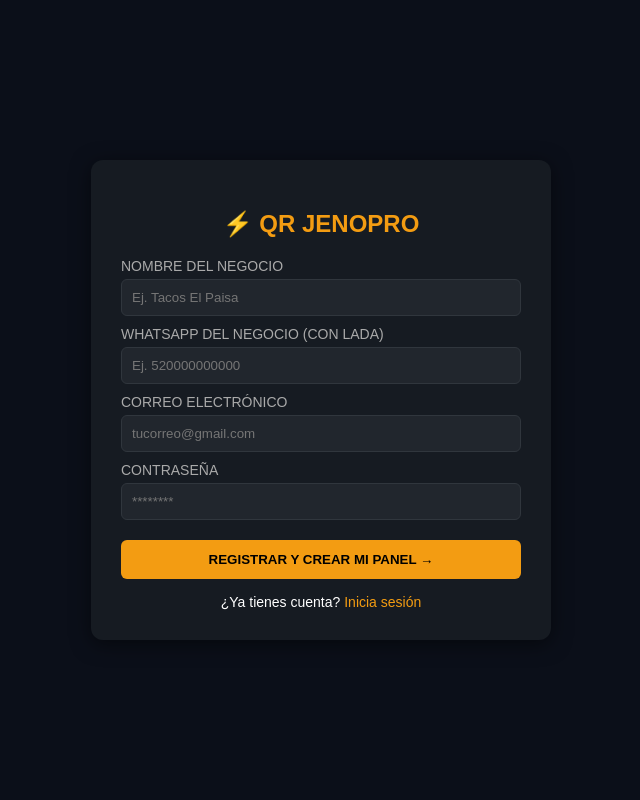
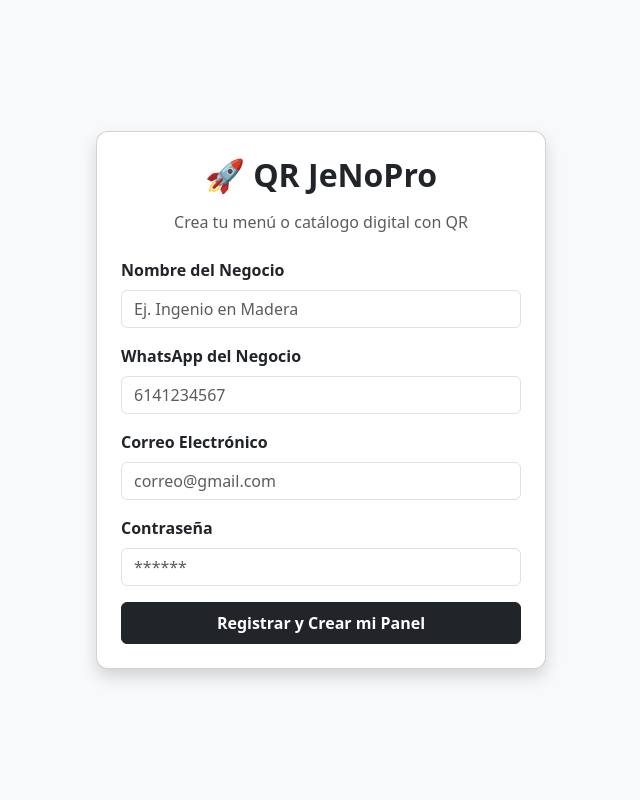
Before and after one commit to Jensau7/qr-expres-jenopro, a Flask app: page /registro in a window 1280 px wide. Shown: the whole page, without its empty margins (319-959 px from the left). Run offline with Flask 3, Linux system fonts and the light colour scheme.

Commit message:
Update registro.html

```diff
--- a/templates/registro.html
+++ b/templates/registro.html
@@ -3,99 +3,33 @@
 <head>
     <meta charset="UTF-8">
     <meta name="viewport" content="width=device-width, initial-scale=1.0">
-    <title>Registro | QR JeNoPro</title>
-    <style>
-        body {
-            font-family: Arial, sans-serif;
-            background-color: #0b0f19;
-            color: #fff;
-            display: flex;
-            justify-content: center;
-            align-items: center;
-            min-height: 100vh;
-            margin: 0;
-        }
-        .card {
-            background: #161b22;
-            padding: 30px;
-            border-radius: 12px;
-            box-shadow: 0 4px 20px rgba(0,0,0,0.5);
-            width: 100%;
-            max-width: 400px;
-        }
-        h2 { text-align: center; color: #f39c12; margin-bottom: 20px; }
-        .alert {
-            background: #721c24;
-            color: #f8d7da;
-            padding: 10px;
-            border-radius: 6px;
-            margin-bottom: 15px;
-            text-align: center;
-            font-size: 14px;
-        }
-        label { font-size: 14px; color: #aaa; display: block; margin-top: 10px; }
-        input {
-            width: 100%;
-            padding: 10px;
-            margin-top: 5px;
-            background: #21262d;
-            border: 1px solid #30363d;
-            border-radius: 6px;
-            color: #fff;
-            box-sizing: border-box;
-        }
-        button {
-            width: 100%;
-            background: #f39c12;
-            color: #000;
-            border: none;
-            padding: 12px;
-            font-weight: bold;
-            border-radius: 6px;
-            cursor: pointer;
-            margin-top: 20px;
-            transition: background 0.3s;
-        }
-        button:hover { background: #d68910; }
-        .link {
-            text-align: center;
-            margin-top: 15px;
-            font-size: 14px;
-        }
-        .link a { color: #f39c12; text-decoration: none; }
-    </style>
+    <title>Registro - QR JeNoPro</title>
+    <link href="https://cdn.jsdelivr.net/npm/bootstrap@5.3.0/dist/css/bootstrap.min.css" rel="stylesheet">
 </head>
-<body>
-    <div class="card">
-        <h2>⚡ QR JENOPRO</h2>
-
-        {% with messages = get_flashed_messages(with_categories=true) %}
-            {% if messages %}
-                {% for category, message in messages %}
-                    <div class="alert">{{ message }}</div>
-                {% endfor %}
-            {% endif %}
-        {% endwith %}
+<body class="bg-light d-flex align-items-center justify-content-center" style="min-height: 100vh;">
+    <div class="card shadow p-4" style="width: 100%; max-width: 450px; border-radius: 12px;">
+        <h2 class="text-center fw-bold mb-3">🚀 QR JeNoPro</h2>
+        <p class="text-center text-muted mb-4">Crea tu menú o catálogo digital con QR</p>
 
         <form action="/registro" method="POST">
-            <label>NOMBRE DEL NEGOCIO</label>
-            <input type="text" name="nombre" placeholder="Ej. Tacos El Paisa" required>
-
-            <label>WHATSAPP DEL NEGOCIO (CON LADA)</label>
-            <input type="text" name="telefono" placeholder="Ej. 520000000000" required>
-
-            <label>CORREO ELECTRÓNICO</label>
-            <input type="email" name="email" placeholder="tucorreo@gmail.com" required>
-
-            <label>CONTRASEÑA</label>
-            <input type="password" name="password" placeholder="********" required>
-
-            <button type="submit">REGISTRAR Y CREAR MI PANEL →</button>
+            <div class="mb-3">
+                <label class="form-label fw-bold">Nombre del Negocio</label>
+                <input type="text" name="nombre" class="form-control" placeholder="Ej. Ingenio en Madera" required>
+            </div>
+            <div class="mb-3">
+                <label class="form-label fw-bold">WhatsApp del Negocio</label>
+                <input type="text" name="telefono" class="form-control" placeholder="6141234567" required>
+            </div>
+            <div class="mb-3">
+                <label class="form-label fw-bold">Correo Electrónico</label>
+                <input type="email" name="correo" class="form-control" placeholder="correo@gmail.com" required>
+            </div>
+            <div class="mb-3">
+                <label class="form-label fw-bold">Contraseña</label>
+                <input type="password" name="password" class="form-control" placeholder="******" required>
+            </div>
+            <button type="submit" class="btn btn-dark w-100 fw-bold py-2">Registrar y Crear mi Panel</button>
         </form>
-
-        <div class="link">
-            ¿Ya tienes cuenta? <a href="/login">Inicia sesión</a>
-        </div>
     </div>
 </body>
 </html>
```
